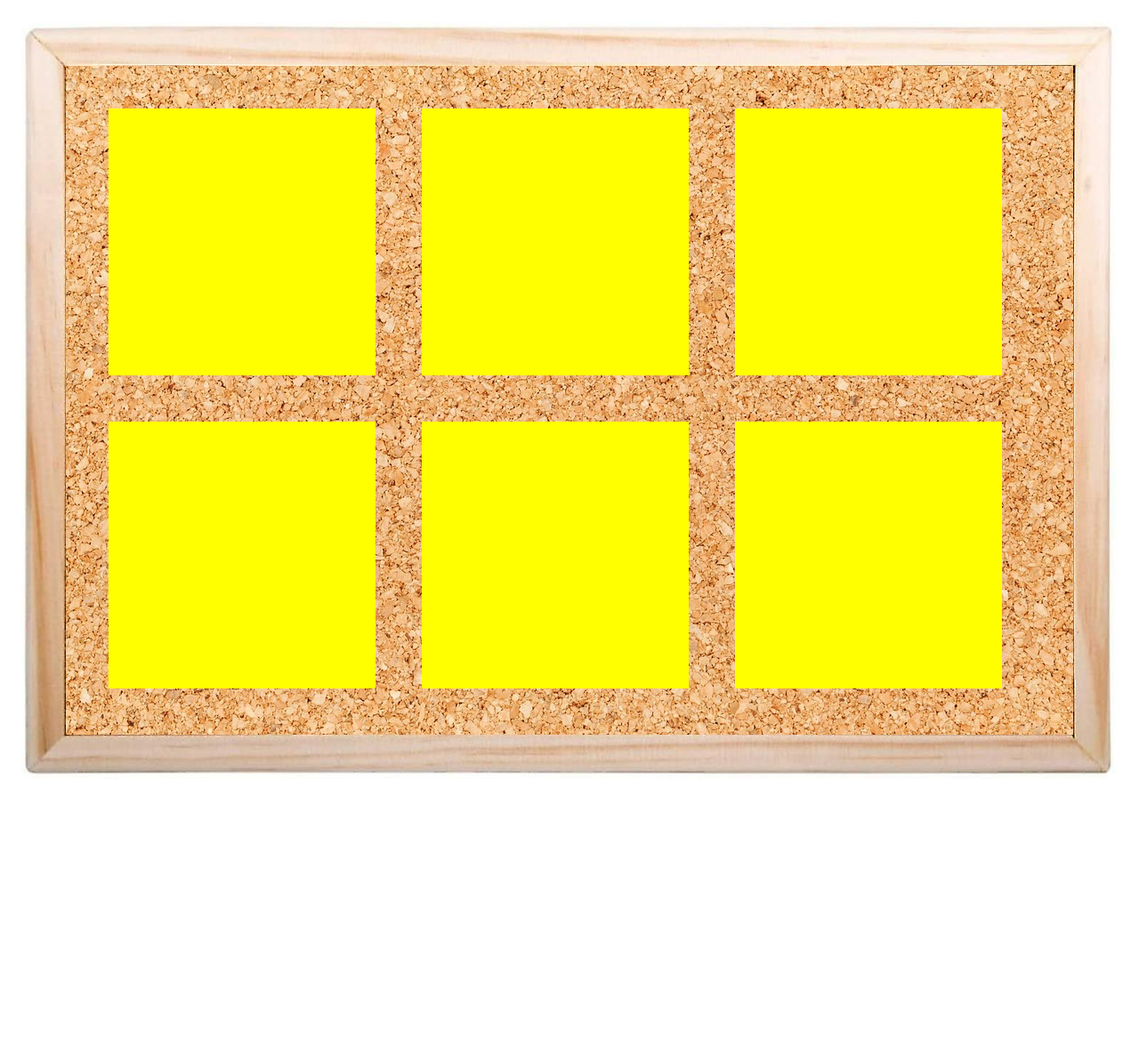
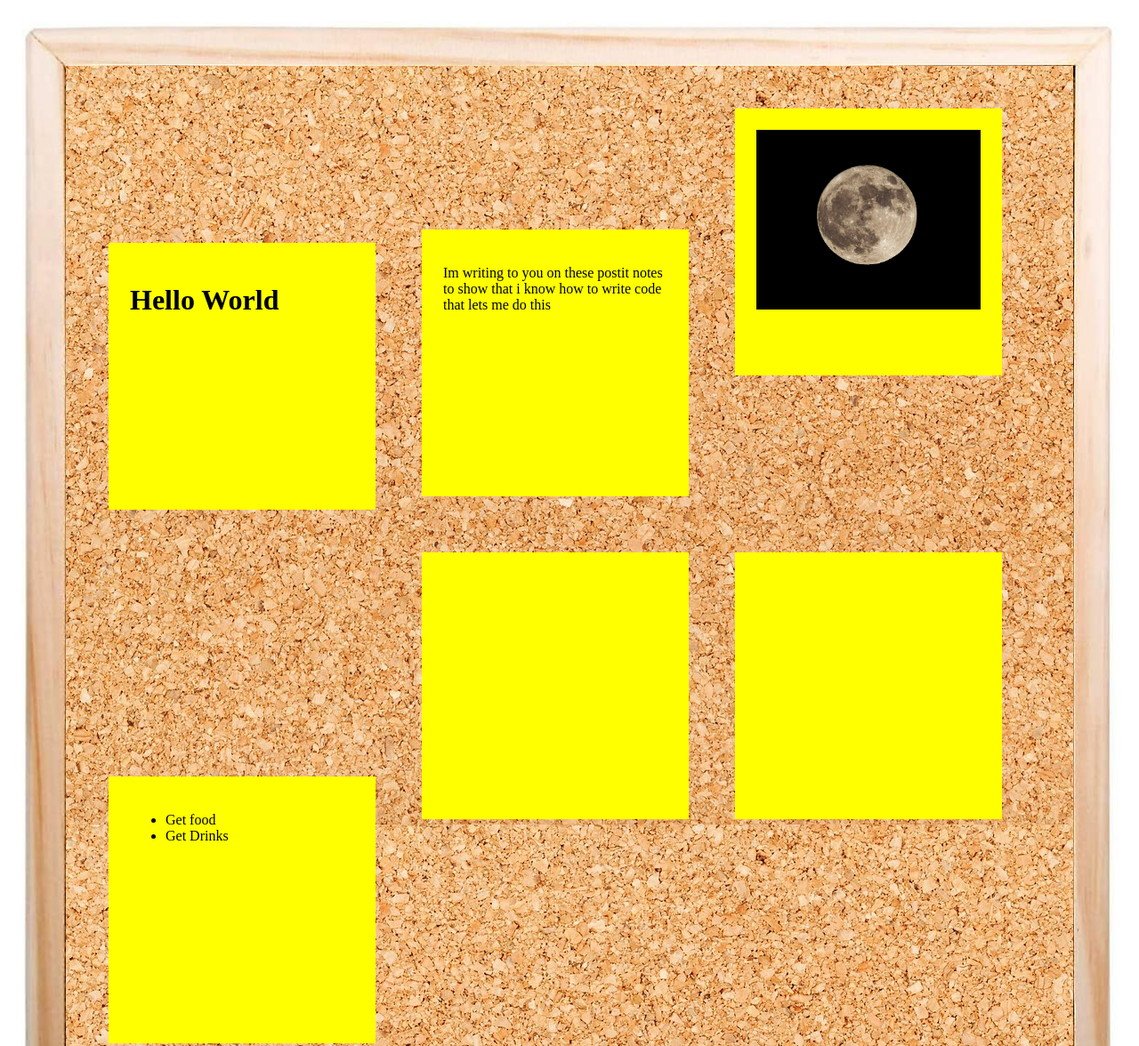
Before and after one commit to BradenNoland2005/BradenNoland2005.github.io, a plain HTML site: page projects/bulletin-board/index.html in a window 1280 px wide. Shown: the top 1176 px of the page at 89% size. Before the commit the page ends 900 px from the top, so only its background shows below. Drawn offline with Linux system fonts and the light colour scheme.

Commit message:
bulletin board

```diff
--- a/projects/bulletin-board/css/style.css
+++ b/projects/bulletin-board/css/style.css
@@ -14,3 +14,6 @@
     width: 300px;
     height: 300px;
 }
+img {
+    width: 100%;
+}
--- a/projects/bulletin-board/index.html
+++ b/projects/bulletin-board/index.html
@@ -11,17 +11,27 @@
         <div id="bulletin-board">
             <!-- ADD YOUR HTML CODE INSIDE OF THIS DIV -->
             <div class="post-it">
-
+                <h1>Hello World</h1>
             </div>
             <div class="post-it">
-
+                <p>
+                    Im writing to you on these postit notes to show that i know
+                    how to write code that lets me do this
+                </p>
             </div>
             <div class="post-it">
-
+                <img src="images/moonimage.jpg" alt="Picutre of the moon">
             </div>
             <br>
             <div class="post-it">
-
+                <ul>
+                    <li>
+                        Get food
+                    </li>
+                    <li>
+                        Get Drinks
+                    </li>
+                </ul>
             </div>
             <div class="post-it">
 
```
Also changed, not shown: projects/bulletin-board/images/moonimage.jpg (added).
